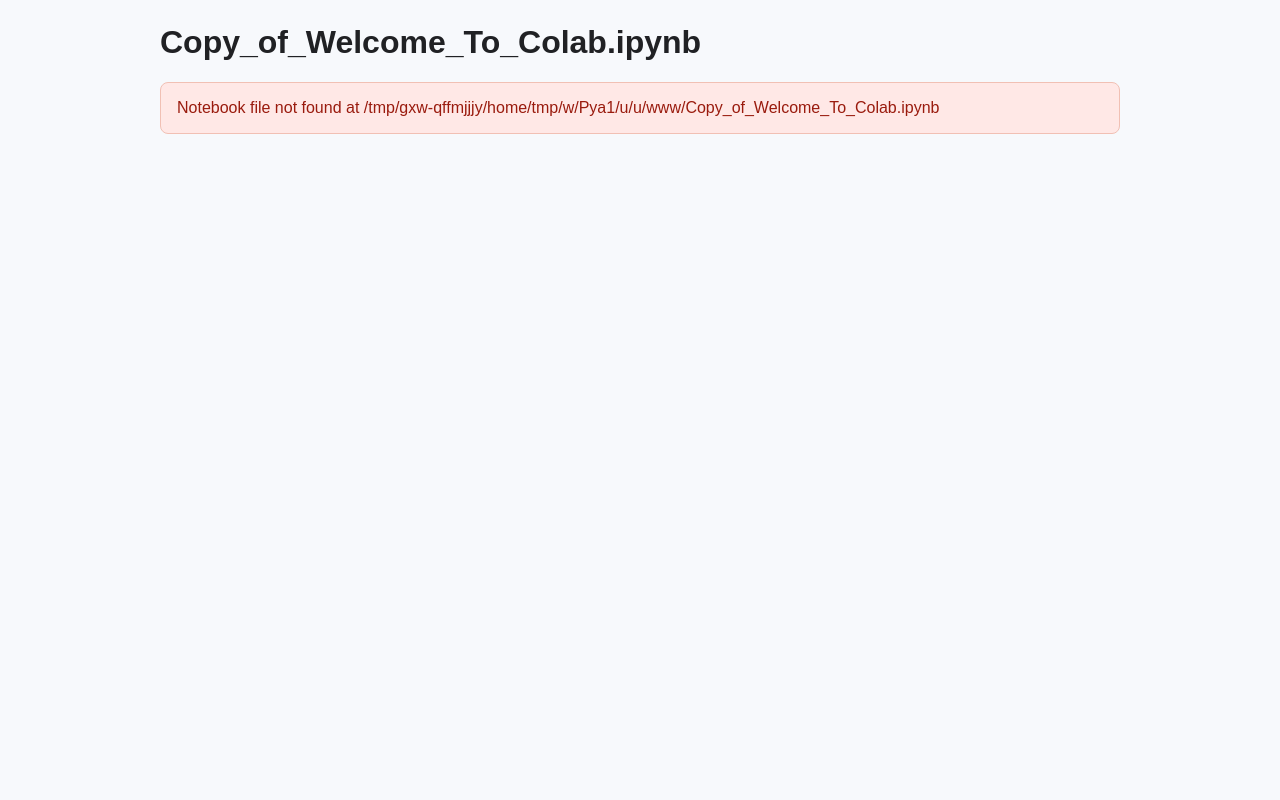
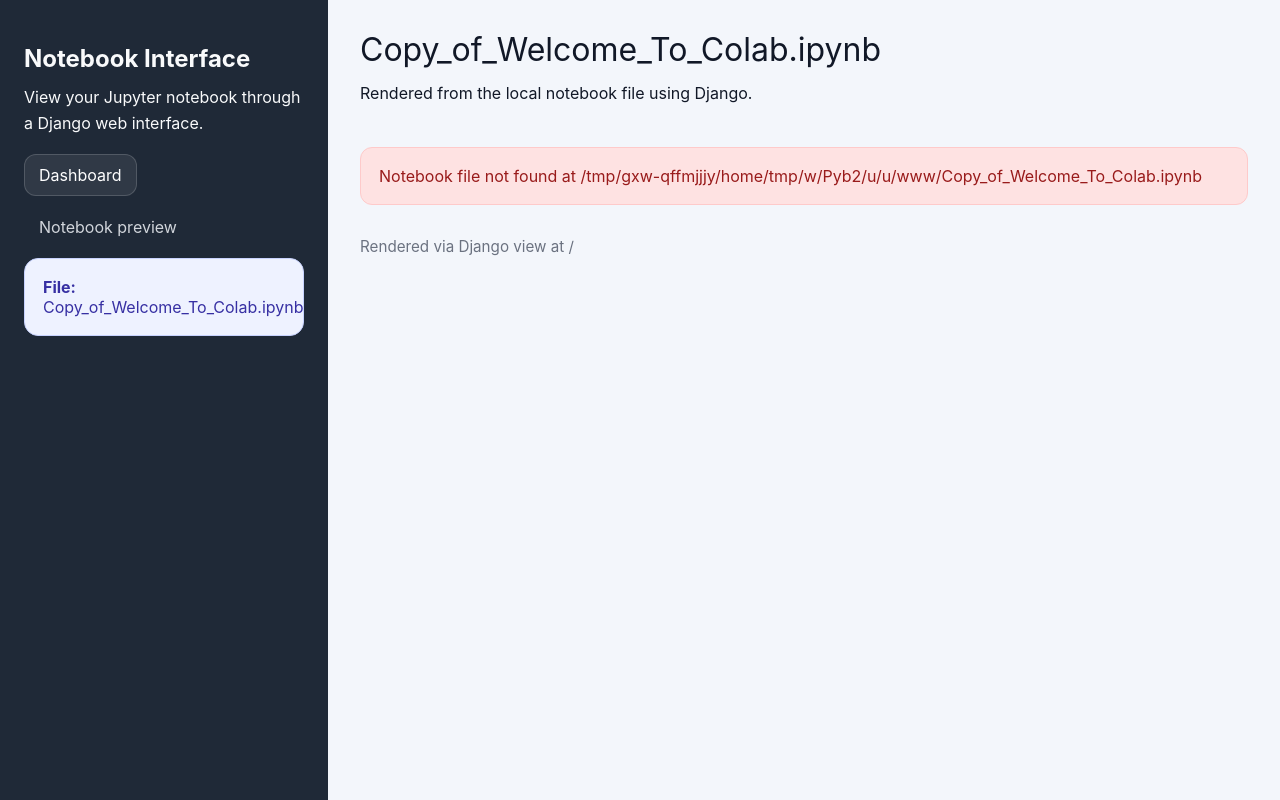
Before and after one commit to Abbey-star/accountant, a Django app: page / in a window 1280 px wide. Run offline with Django 4.2, Linux system fonts and the light colour scheme.

Commit message:
Update Django notebook web interface for Jupyter file

```diff
--- a/accountant/notebook_app/templates/notebook_app/display.html
+++ b/accountant/notebook_app/templates/notebook_app/display.html
@@ -1,38 +1,97 @@
 <!DOCTYPE html>
 <html lang="en">
 <head>
-    <meta charset="UTF-8">
-    <meta name="viewport" content="width=device-width, initial-scale=1.0">
+    <meta charset="UTF-8" />
+    <meta name="viewport" content="width=device-width, initial-scale=1.0" />
     <title>{{ notebook.name }}</title>
     <style>
-        body { font-family: Arial, sans-serif; margin: 24px; background: #f7f9fc; color: #202124; }
-        .container { max-width: 960px; margin: 0 auto; }
-        .cell { background: white; border: 1px solid #dfe1e5; border-radius: 10px; padding: 18px; margin-bottom: 18px; box-shadow: 0 1px 3px rgba(60,64,67,.08); }
-        .cell h2 { margin-top: 0; font-size: 1rem; color: #202124; }
-        .code pre, .markdown pre { white-space: pre-wrap; word-wrap: break-word; margin: 0; }
-        .code { background: #f6f8fa; padding: 14px; border-radius: 8px; overflow-x: auto; }
-        .error { padding: 16px; background: #ffe8e6; color: #9a1b0e; border: 1px solid #f1c0b4; border-radius: 8px; }
+        body { font-family: Inter, system-ui, -apple-system, BlinkMacSystemFont, "Segoe UI", sans-serif; margin: 0; background: #f3f6fb; color: #111827; }
+        .page { display: flex; min-height: 100vh; }
+        .sidebar { width: 280px; background: #1f2937; color: #f9fafb; padding: 24px; }
+        .sidebar h1 { font-size: 1.5rem; margin-bottom: 12px; }
+        .sidebar p { margin: 0 0 18px; line-height: 1.6; }
+        .sidebar a { display: inline-block; margin-bottom: 10px; color: #d1d5db; text-decoration: none; }
+        .sidebar a.active, .sidebar a:hover { color: #ffffff; }
+        .main { flex: 1; padding: 32px; }
+        .header { display: flex; justify-content: space-between; align-items: flex-start; gap: 24px; margin-bottom: 28px; }
+        .title { margin: 0; font-size: 2rem; line-height: 1.1; }
+        .summary-grid { display: grid; grid-template-columns: repeat(3, minmax(0, 1fr)); gap: 16px; margin-top: 18px; }
+        .card { background: #ffffff; border: 1px solid #e5e7eb; border-radius: 16px; padding: 20px; box-shadow: 0 8px 24px rgba(15,23,42,.06); }
+        .card strong { display: block; font-size: 1.25rem; margin-bottom: 8px; }
+        .cell { background: #ffffff; border: 1px solid #e5e7eb; border-radius: 16px; padding: 20px; margin-bottom: 18px; }
+        .cell h2 { margin-top: 0; margin-bottom: 12px; font-size: 1rem; color: #111827; }
+        .code { background: #111827; color: #f8fafc; padding: 18px; border-radius: 14px; overflow-x: auto; font-family: ui-monospace, SFMono-Regular, Menlo, Monaco, Consolas, "Liberation Mono", Courier, monospace; }
+        .code pre { margin: 0; white-space: pre-wrap; word-break: break-word; }
+        .markdown { line-height: 1.75; color: #334155; }
+        .markdown h1, .markdown h2, .markdown h3, .markdown h4 { margin-top: 1.4rem; }
+        .markdown p { margin: 0.85rem 0; }
+        .markdown ul, .markdown ol { padding-left: 1.3rem; margin: 0.85rem 0; }
+        .markdown pre { background: #f8fafc; padding: 16px; border-radius: 12px; overflow-x: auto; }
+        .nav-link { display: inline-flex; align-items: center; gap: 10px; padding: 10px 14px; border-radius: 12px; border: 1px solid transparent; }
+        .nav-link.active { background: rgba(255,255,255,.08); border-color: rgba(255,255,255,.16); }
+        .error { padding: 18px; background: #fee2e2; color: #991b1b; border: 1px solid #fecaca; border-radius: 12px; margin-bottom: 24px; }
+        .footer { margin-top: 32px; color: #6b7280; font-size: 0.95rem; }
+        .note { background: #eef2ff; border: 1px solid #c7d2fe; border-radius: 14px; padding: 18px; margin-bottom: 24px; color: #3730a3; }
     </style>
 </head>
 <body>
-<div class="container">
-    <h1>{{ notebook.name }}</h1>
+<div class="page">
+    <aside class="sidebar">
+        <h1>Notebook Interface</h1>
+        <p>View your Jupyter notebook through a Django web interface.</p>
+        <a href="?mode=dashboard" class="nav-link{% if mode != 'preview' %} active{% endif %}">Dashboard</a><br />
+        <a href="?mode=preview" class="nav-link{% if mode == 'preview' %} active{% endif %}">Notebook preview</a>
+        <div class="note">
+            <strong>File:</strong><br />
+            {{ notebook.name }}
+        </div>
+    </aside>
+
+    <main class="main">
+        <div class="header">
+            <div>
+                <p class="title">{{ notebook.name }}</p>
+                <p>Rendered from the local notebook file using Django.</p>
+            </div>
+        </div>
+
         {% if notebook.error %}
             <div class="error">{{ notebook.error }}</div>
         {% else %}
+            <div class="summary-grid">
+                <div class="card"><strong>Total cells</strong>{{ notebook.cells|length }}</div>
+                <div class="card"><strong>Markdown cells</strong>{{ notebook.summary.markdown_cells }}</div>
+                <div class="card"><strong>Code cells</strong>{{ notebook.summary.code_cells }}</div>
+            </div>
+
+            {% if mode != 'preview' %}
+                <div class="note">
+                    You are viewing the dashboard summary. Switch to Notebook preview to see all notebook cells.
+                </div>
+            {% endif %}
+
+            {% if mode == 'preview' %}
                 {% for cell in notebook.cells %}
                     <div class="cell {{ cell.type }}">
-                <h2>{{ cell.type|capfirst }} cell</h2>
+                        <h2>{{ cell.type|capfirst }} cell {{ forloop.counter }}</h2>
                         {% if cell.type == "code" %}
-                    <div class="code"><pre>{{ cell.source }}</pre></div>
+                            <div class="code"><pre>{{ cell.source|escape }}</pre></div>
                         {% else %}
-                    <div class="markdown"><pre>{{ cell.source }}</pre></div>
+                            <div class="markdown">{{ cell.html|safe }}</div>
                         {% endif %}
                     </div>
                 {% empty %}
                     <div class="error">No notebook cells found.</div>
                 {% endfor %}
+            {% else %}
+                <div class="card">
+                    <strong>Sample notebook content</strong>
+                    <p>Switch to preview mode to read the full notebook contents.</p>
+                </div>
             {% endif %}
+        {% endif %}
+        <div class="footer">Rendered via Django view at /</div>
+    </main>
 </div>
 </body>
 </html>
--- a/accountant/notebook_app/views.py
+++ b/accountant/notebook_app/views.py
@@ -1,28 +1,79 @@
 import json
 from pathlib import Path
 from django.shortcuts import render
+from django.utils.html import escape
+from django.utils.safestring import mark_safe
 
 BASE_DIR = Path(__file__).resolve().parents[2]
 NOTEBOOK_FILE = BASE_DIR / "Copy_of_Welcome_To_Colab.ipynb"
 
 
+try:
+    import markdown as md
+except ImportError:
+    md = None
+
+
+def load_notebook(path: Path):
+    if not path.exists():
+        raise FileNotFoundError
+
+    with path.open("r", encoding="utf-8") as f:
+        return json.load(f)
+
+
+def render_markdown(source: str) -> str:
+    if md:
+        return mark_safe(md.markdown(source, extensions=["fenced_code", "nl2br"]))
+    return mark_safe(f"<pre class=\"markdown-fallback\">{escape(source)}</pre>")
+
+
+def summarize_cells(cells):
+    summary = {"code_cells": 0, "markdown_cells": 0, "other_cells": 0}
+    for cell in cells:
+        if cell["type"] == "code":
+            summary["code_cells"] += 1
+        elif cell["type"] == "markdown":
+            summary["markdown_cells"] += 1
+        else:
+            summary["other_cells"] += 1
+    return summary
+
+
 def home(request):
-    notebook = {"name": NOTEBOOK_FILE.name, "cells": [], "error": None}
+    notebook = {
+        "name": NOTEBOOK_FILE.name,
+        "cells": [],
+        "summary": {"code_cells": 0, "markdown_cells": 0, "other_cells": 0},
+        "error": None,
+    }
+    mode = request.GET.get("mode", "dashboard")
+
     try:
-        with open(NOTEBOOK_FILE, "r", encoding="utf-8") as f:
-            data = json.load(f)
+        data = load_notebook(NOTEBOOK_FILE)
+        raw_cells = data.get("cells", [])
 
-        for cell in data.get("cells", []):
+        for cell in raw_cells:
             cell_type = cell.get("cell_type", "unknown")
             source = cell.get("source", "")
             if isinstance(source, list):
                 source = "".join(source)
+            source = source.rstrip("\n")
+
             notebook["cells"].append({
                 "type": cell_type,
-                "source": source.strip(),
+                "source": source,
+                "html": render_markdown(source) if cell_type == "markdown" else None,
             })
+
+        notebook["summary"] = summarize_cells(notebook["cells"])
     except FileNotFoundError:
         notebook["error"] = f"Notebook file not found at {NOTEBOOK_FILE}"
     except json.JSONDecodeError:
         notebook["error"] = "Unable to parse the notebook JSON."
-    return render(request, "notebook_app/display.html", {"notebook": notebook})
+
+    return render(
+        request,
+        "notebook_app/display.html",
+        {"notebook": notebook, "mode": mode},
+    )
```
Lines whose indentation alone changed are shown as unchanged.
